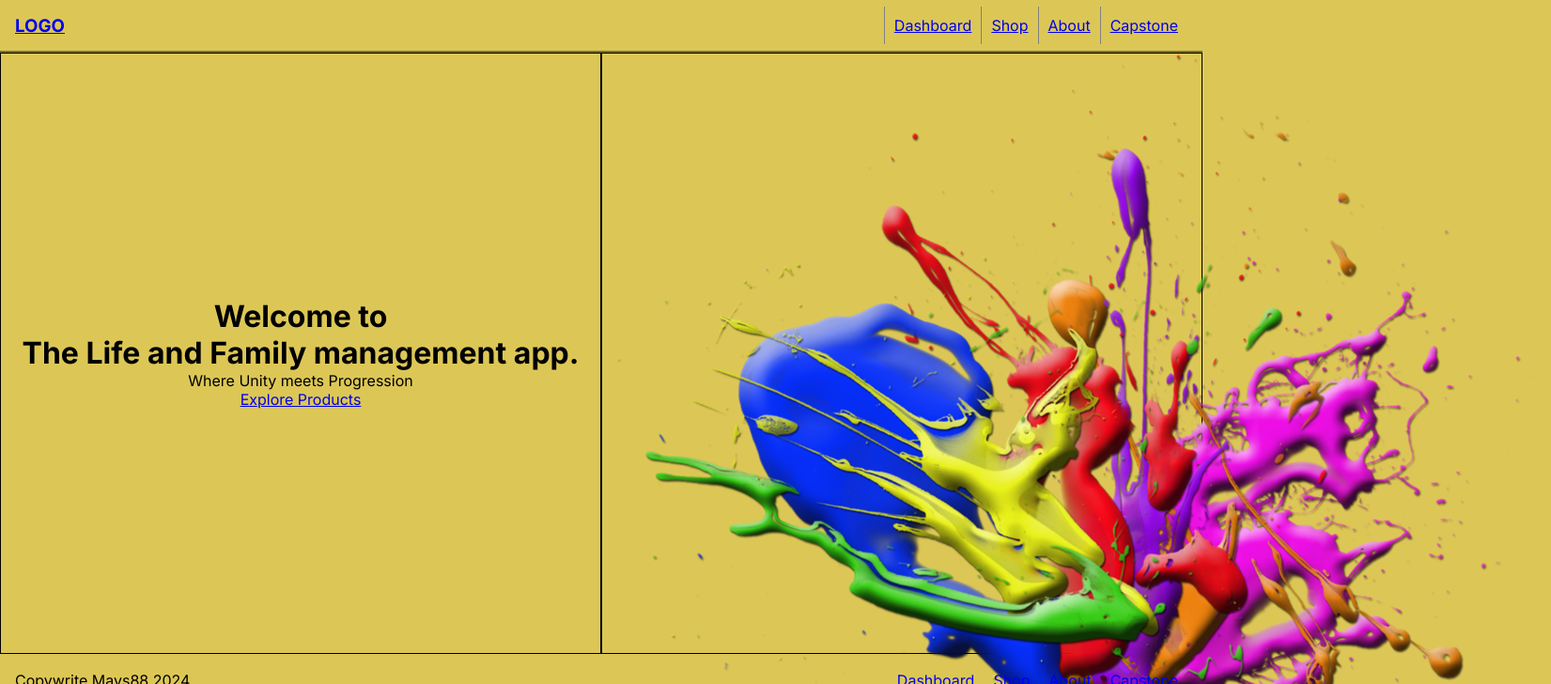
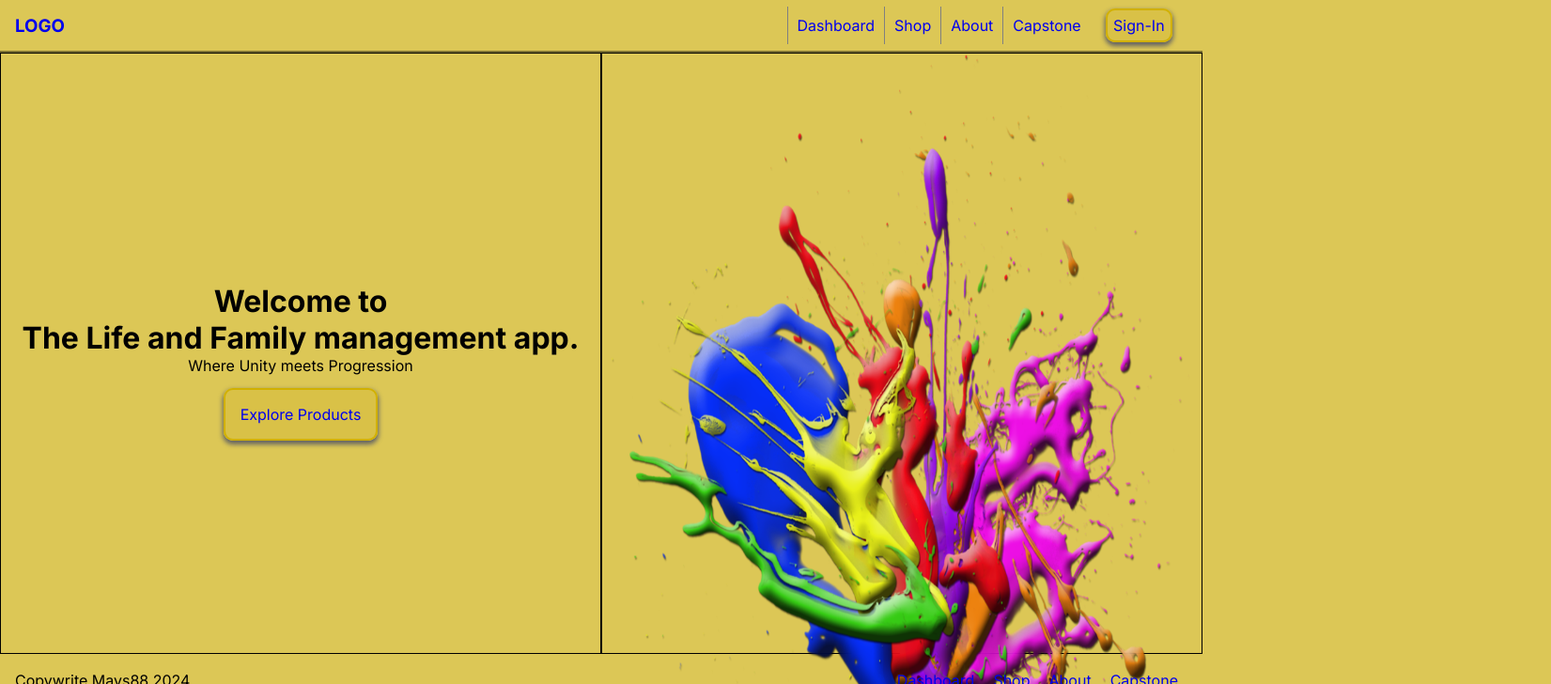
Before and after one commit to mays88/Capstone, a Next.js app: page / in a window 1280 px wide. Shown: the top 728 px of the page at 94% size, 1651 px wide, since content can reach past the window. Built offline with nearby package versions, Linux system fonts and the light colour scheme.

Commit message:
Updated Explore Products and Sign-in Buttons

```diff
--- a/src/app/(main)/_components/Navbar/Navbar.module.css
+++ b/src/app/(main)/_components/Navbar/Navbar.module.css
@@ -11,3 +11,14 @@
     padding: 10px;
     border-left: 1px solid gray;
 }
+
+.loginButton {
+    padding: 0.4em;
+    height: 3em;
+    width: 3.75em;
+    background-color: #d9c147;
+    border: 2px solid #d1b000;
+    box-shadow: 0px 3px 5px 1px #636363;
+    border-radius: 10px;
+    margin: 0 1em;
+}
--- a/src/app/(main)/_components/Navbar/Navbar.tsx
+++ b/src/app/(main)/_components/Navbar/Navbar.tsx
@@ -21,6 +21,7 @@ function Navbar() {
                 <Link className={styles.links} href="/capstone">
                     Capstone
                 </Link>
+                <Link className={styles.loginButton} href="/auth">Sign-In</Link>
             </div>
         </div>
     );
--- a/src/app/(main)/page.tsx
+++ b/src/app/(main)/page.tsx
@@ -13,8 +13,8 @@ export default async function Home() {
                     The Life and Family management app.
                 </h1>
                 <p>Where Unity meets Progression</p>
-                <Link href="/shop">
-                    <div>Explore Products</div>
+                <Link className={styles.shopLink} href="/shop">
+                    Explore Products
                 </Link>
             </div>
 
--- a/src/app/(main)/styles/mainStyles.module.css
+++ b/src/app/(main)/styles/mainStyles.module.css
@@ -1,5 +1,15 @@
 .mainContainer {
     display: flex;
+}
+.shopLink {
+    padding: 1em;
+    height: 3.75em;
+    width: 3.75em;
+    background-color: #d9c147;
+    border: 2px solid #d1b000;
+    box-shadow: 0px 3px 5px 1px #636363;
+    border-radius: 10px;
+    margin: 0.125em;
 }
 
 .leftPanel {
@@ -9,6 +19,10 @@
     align-content: center;
     text-align: center;
 }
+
+.leftPanel p {
+    margin-bottom: 2em;
+}
 .rightPanel {
     width: 50%;
     height: 80vh;
--- a/src/app/globals.css
+++ b/src/app/globals.css
@@ -7,3 +7,18 @@
 body {
     background-color: #dcc756;
 }
+a {
+    text-decoration: none;
+}
+
+a:hover {
+    color: #646464;
+}
+a:visited {
+    color: #000;
+}
+
+img {
+    max-width: 100%;
+    display: block;
+}
--- a/src/data/data.ts
+++ b/src/data/data.ts
@@ -9,5 +9,5 @@ export const data = [
     { id: 8, name: "Budget", icon: "" },
     { id: 9, name: "Reminders", icon: "" },
     { id: 10, name: "Events", icon: "" },
-    { id: 11, name: "Message/Linkup/Chat", icon: "" },
+    { id: 11, name: "Chat", icon: "" },
 ];
```
Also changed, not shown: src/app/(dashboard)/_components/FeatureButton/FeatureButton.module.css (+9 -3 lines).
